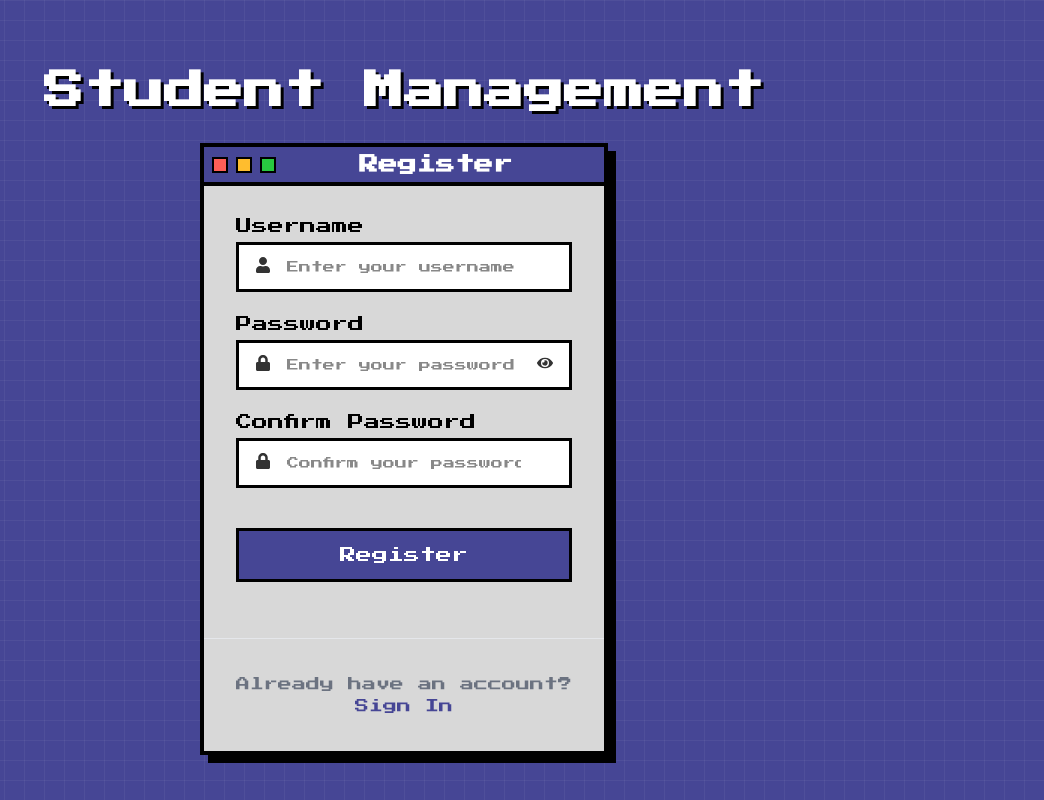
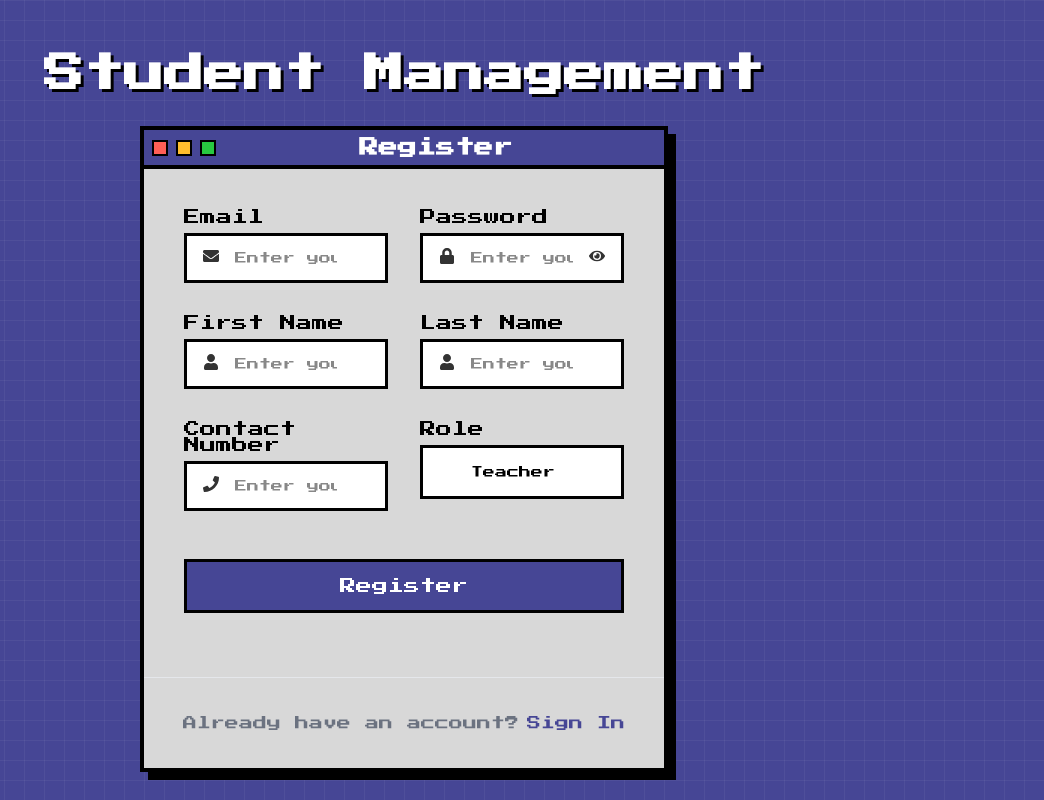
Before and after one commit to codeyatoh/student-management-system, a React (Vite) app: page / in a window 1280 px wide. Both pictures are taken after a click on the link "Register". Shown: the whole page, without its empty margins (236-1280 px from the left). Built offline with nearby package versions, Linux system fonts and the light colour scheme.

Commit message:
Add Firestore registration and login logic with role-based collection saving and querying

```diff
--- a/src/components/LoginPage/LoginPage.css
+++ b/src/components/LoginPage/LoginPage.css
@@ -51,7 +51,8 @@ body {
   border: 4px solid #000;
   box-shadow: 8px 8px 0px #000000;
   width: 100%;
-  max-width: 400px;
+  max-width: 520px;
+  min-height: 520px;
 }
 
 .login-header {
@@ -88,10 +89,10 @@ body {
 }
 
 .login-form {
-  padding: 2rem;
+  padding: 2.5rem;
   display: flex;
   flex-direction: column;
-  gap: 1.5rem;
+  gap: 2rem;
 }
 
 .form-group {
@@ -141,6 +142,27 @@ body {
   right: 1rem;
   cursor: pointer;
   color: #333;
+}
+
+.input-wrapper select {
+  width: 100%;
+  height: 48px;
+  padding: 1rem 1rem 1rem 3rem;
+  border: none;
+  background: transparent;
+  font-family: 'Press Start 2P', cursive;
+  font-size: 0.75rem;
+  box-sizing: border-box;
+  outline: none;
+  appearance: none;
+  -webkit-appearance: none;
+  -moz-appearance: none;
+  vertical-align: middle;
+  margin-top: 0;
+}
+
+.input-wrapper select:focus {
+  outline: none;
 }
 
 .login-button {
@@ -315,3 +337,30 @@ body {
     align-items: flex-start;
   }
 }
+
+@media (max-width: 700px) {
+  .login-card {
+    max-width: 98vw;
+    min-height: 0;
+  }
+  .login-form {
+    padding: 1rem;
+    gap: 1rem;
+  }
+}
+
+.form-row {
+  display: flex;
+  gap: 2rem;
+}
+.form-row .form-group {
+  flex: 1 1 0;
+  min-width: 0;
+}
+
+@media (max-width: 700px) {
+  .form-row {
+    flex-direction: column;
+    gap: 1rem;
+  }
+}
--- a/src/components/LoginPage/LoginPage.jsx
+++ b/src/components/LoginPage/LoginPage.jsx
@@ -1,17 +1,23 @@
 import { useState } from 'react';
 import { useNavigate } from 'react-router-dom';
-import { FaEye, FaEyeSlash, FaUser, FaLock } from 'react-icons/fa';
+import { FaEye, FaEyeSlash, FaUser, FaLock, FaEnvelope, FaPhone } from 'react-icons/fa';
 import './LoginPage.css';
+import { db } from '../../assets/firebase-config';
+import { collection, addDoc, query, where, getDocs } from 'firebase/firestore';
 
 const LoginPage = () => {
   const [isLogin, setIsLogin] = useState(true);
   const [formData, setFormData] = useState({
-    username: '',
+    email: '',
     password: '',
-    confirmPassword: ''
+    first_name: '',
+    last_name: '',
+    contact_number: '',
+    role: 'Teacher',
   });
   const [errors, setErrors] = useState({});
   const [showPassword, setShowPassword] = useState(false);
+  const [loading, setLoading] = useState(false);
   const navigate = useNavigate();
 
   const handleChange = (e) => {
@@ -22,28 +28,90 @@ const LoginPage = () => {
     }
   };
 
-  const handleSubmit = (e) => {
+  const handleSubmit = async (e) => {
     e.preventDefault();
     if (isLogin) {
-      // Login logic
-      if (formData.username && formData.password) {
+      // Login logic (using email and password)
+      if (formData.email && formData.password) {
+        setLoading(true);
+        let found = false;
+        let userRole = '';
+        // Check admins
+        const adminQuery = query(
+          collection(db, 'admins'),
+          where('email', '==', formData.email),
+          where('password', '==', formData.password)
+        );
+        const adminSnapshot = await getDocs(adminQuery);
+        if (!adminSnapshot.empty) {
+          found = true;
+          userRole = 'Admin';
+        }
+        // Check teachers if not found in admins
+        if (!found) {
+          const teacherQuery = query(
+            collection(db, 'teachers'),
+            where('email', '==', formData.email),
+            where('password', '==', formData.password)
+          );
+          const teacherSnapshot = await getDocs(teacherQuery);
+          if (!teacherSnapshot.empty) {
+            found = true;
+            userRole = 'Teacher';
+          }
+        }
+        setLoading(false);
+        if (found) {
+          alert('Login successful! (' + userRole + ')');
           navigate('/dashboard');
         } else {
           setErrors({
-          username: !formData.username ? 'Username is required' : '',
+            email: 'Invalid email or password',
+            password: 'Invalid email or password',
+          });
+        }
+      } else {
+        setErrors({
+          email: !formData.email ? 'Email is required' : '',
           password: !formData.password ? 'Password is required' : ''
         });
       }
     } else {
       // Register logic
-      if (formData.username && formData.password && formData.password === formData.confirmPassword) {
+      if (
+        formData.email &&
+        formData.password &&
+        formData.first_name &&
+        formData.last_name &&
+        formData.contact_number &&
+        formData.role
+      ) {
+        setLoading(true);
+        try {
+          const collectionName = formData.role === 'Admin' ? 'admins' : 'teachers';
+          await addDoc(collection(db, collectionName), {
+            email: formData.email,
+            password: formData.password, // In production, hash the password!
+            first_name: formData.first_name,
+            last_name: formData.last_name,
+            contact_number: formData.contact_number,
+            role: formData.role,
+          });
+          setLoading(false);
           alert('Registration successful!');
           setIsLogin(true); // Switch to login view
+        } catch (error) {
+          setLoading(false);
+          alert('Registration failed: ' + error.message);
+        }
       } else {
         setErrors({
-          username: !formData.username ? 'Username is required' : '',
+          email: !formData.email ? 'Email is required' : '',
           password: !formData.password ? 'Password is required' : '',
-          confirmPassword: formData.password !== formData.confirmPassword ? 'Passwords do not match' : ''
+          first_name: !formData.first_name ? 'First name is required' : '',
+          last_name: !formData.last_name ? 'Last name is required' : '',
+          contact_number: !formData.contact_number ? 'Contact number is required' : '',
+          role: !formData.role ? 'Role is required' : '',
         });
       }
     }
@@ -56,7 +124,14 @@ const LoginPage = () => {
   const toggleForm = () => {
     setIsLogin(!isLogin);
     setErrors({});
-    setFormData({ username: '', password: '', confirmPassword: '' });
+    setFormData({
+      email: '',
+      password: '',
+      first_name: '',
+      last_name: '',
+      contact_number: '',
+      role: 'Teacher',
+    });
   };
 
   return (
@@ -74,22 +149,24 @@ const LoginPage = () => {
         </div>
 
         <form onSubmit={handleSubmit} className="login-form">
+          {isLogin ? (
+            <>
               <div className="form-group">
-            <label htmlFor="username">Username</label>
+                <label htmlFor="email">Email</label>
                 <div className="input-wrapper">
                   <span className="input-icon">
-                <FaUser />
+                    <FaEnvelope />
                   </span>
                   <input
-                type="text"
-                id="username"
-                name="username"
-                value={formData.username}
+                    type="email"
+                    id="email"
+                    name="email"
+                    value={formData.email}
                     onChange={handleChange}
-                placeholder="Enter your username"
+                    placeholder="Enter your email"
                   />
                 </div>
-            {errors.username && <span className="error-message">{errors.username}</span>}
+                {errors.email && <span className="error-message">{errors.email}</span>}
               </div>
 
               <div className="form-group">
@@ -112,29 +189,126 @@ const LoginPage = () => {
                 </div>
                 {errors.password && <span className="error-message">{errors.password}</span>}
               </div>
-
-          {!isLogin && (
+            </>
+          ) : (
+            <>
+              <div className="form-row">
                 <div className="form-group">
-              <label htmlFor="confirmPassword">Confirm Password</label>
+                  <label htmlFor="email">Email</label>
+                  <div className="input-wrapper">
+                    <span className="input-icon">
+                      <FaEnvelope />
+                    </span>
+                    <input
+                      type="email"
+                      id="email"
+                      name="email"
+                      value={formData.email}
+                      onChange={handleChange}
+                      placeholder="Enter your email"
+                    />
+                  </div>
+                  {errors.email && <span className="error-message">{errors.email}</span>}
+                </div>
+                <div className="form-group">
+                  <label htmlFor="password">Password</label>
                   <div className="input-wrapper">
                     <span className="input-icon">
                       <FaLock />
                     </span>
                     <input
                       type={showPassword ? 'text' : 'password'}
-                  id="confirmPassword"
-                  name="confirmPassword"
-                  value={formData.confirmPassword}
+                      id="password"
+                      name="password"
+                      value={formData.password}
                       onChange={handleChange}
-                  placeholder="Confirm your password"
+                      placeholder="Enter your password"
+                    />
+                    <span className="password-icon" onClick={togglePasswordVisibility}>
+                      {showPassword ? <FaEyeSlash /> : <FaEye />}
+                    </span>
+                  </div>
+                  {errors.password && <span className="error-message">{errors.password}</span>}
+                </div>
+              </div>
+
+              <div className="form-row">
+                <div className="form-group">
+                  <label htmlFor="first_name">First Name</label>
+                  <div className="input-wrapper">
+                    <span className="input-icon">
+                      <FaUser />
+                    </span>
+                    <input
+                      type="text"
+                      id="first_name"
+                      name="first_name"
+                      value={formData.first_name}
+                      onChange={handleChange}
+                      placeholder="Enter your first name"
                     />
                   </div>
-              {errors.confirmPassword && <span className="error-message">{errors.confirmPassword}</span>}
+                  {errors.first_name && <span className="error-message">{errors.first_name}</span>}
                 </div>
+                <div className="form-group">
+                  <label htmlFor="last_name">Last Name</label>
+                  <div className="input-wrapper">
+                    <span className="input-icon">
+                      <FaUser />
+                    </span>
+                    <input
+                      type="text"
+                      id="last_name"
+                      name="last_name"
+                      value={formData.last_name}
+                      onChange={handleChange}
+                      placeholder="Enter your last name"
+                    />
+                  </div>
+                  {errors.last_name && <span className="error-message">{errors.last_name}</span>}
+                </div>
+              </div>
+
+              <div className="form-row">
+                <div className="form-group">
+                  <label htmlFor="contact_number">Contact Number</label>
+                  <div className="input-wrapper">
+                    <span className="input-icon">
+                      <FaPhone />
+                    </span>
+                    <input
+                      type="text"
+                      id="contact_number"
+                      name="contact_number"
+                      value={formData.contact_number}
+                      onChange={handleChange}
+                      placeholder="Enter your contact number"
+                    />
+                  </div>
+                  {errors.contact_number && <span className="error-message">{errors.contact_number}</span>}
+                </div>
+                <div className="form-group">
+                  <label htmlFor="role">Role</label>
+                  <div className="input-wrapper">
+                    <select
+                      id="role"
+                      name="role"
+                      value={formData.role}
+                      onChange={handleChange}
+                      style={{ fontFamily: 'Press Start 2P, cursive', width: '100%', padding: '1rem 1rem 1rem 3rem', border: 'none', background: 'transparent', fontSize: '0.75rem' }}
+                    >
+                      <option value="Teacher">Teacher</option>
+                      <option value="Admin">Admin</option>
+                    </select>
+                  </div>
+                  {errors.role && <span className="error-message">{errors.role}</span>}
+                </div>
+              </div>
+            </>
           )}
 
-          <button type="submit" className="login-button">
-            {isLogin ? 'Sign In' : 'Register'}
+          <button type="submit" className="login-button" disabled={loading}>
+            {loading ? 'Registering...' : isLogin ? 'Sign In' : 'Register'}
           </button>
         </form>
 
```
Lines whose indentation alone changed are shown as unchanged.
